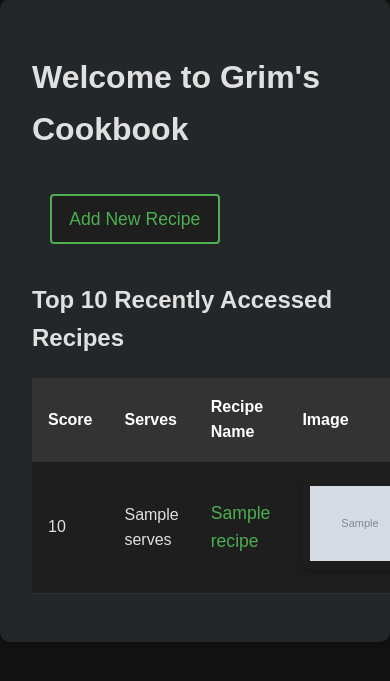
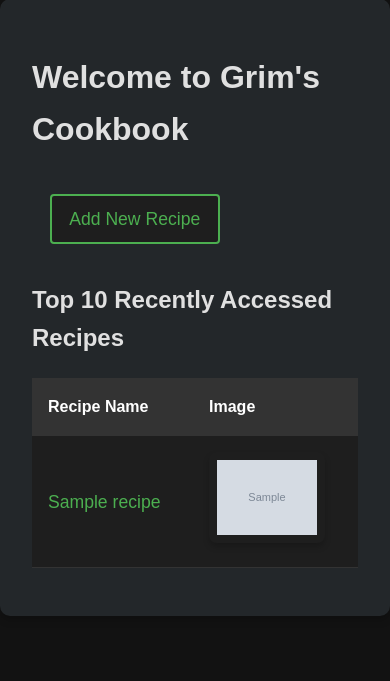
Before and after one commit to grimvoodoo/python-recipie-book, a Flask app: page / in a window 390 px wide; the page is wider, and only the part inside the window is pictured. Shown: the part 123-804 px from the top of that part. Run offline with Flask 3, Linux system fonts and the light colour scheme; grey boxes marked "Sample" are stand-in pictures; a database or web service that is not in the repository returns one stand-in record (values such as "Sample title").

Commit message:
AC - tweaked the styling so that the scores and serves columns are hidden on small screens

```diff
--- a/static/styles.css
+++ b/static/styles.css
@@ -306,3 +306,11 @@ footer {
 img {
   padding: 0.5em;
 }
+
+@media (max-width: 600px) {
+  /* Hide the entire "Score" and "Serves" columns on small screens */
+  .score-col,
+  .serves-col {
+    display: none;
+  }
+}
--- a/templates/index.html
+++ b/templates/index.html
@@ -7,8 +7,8 @@
   <table>
     <thead>
       <tr>
-        <th>Score</th>
-        <th>Serves</th>
+        <th class="score-col">Score</th>
+        <th class="serves-col">Serves</th>
         <th>Recipe Name</th>
         <th>Image</th>
       </tr>
@@ -16,8 +16,8 @@
     <tbody>
       {% for recipe in recipes %}
       <tr>
-        <td>{{ recipe.score }}</td>
-        <td>{{ recipe.serves }}</td>
+        <td class="score-col">{{ recipe.score }}</td>
+        <td class="serves-col">{{ recipe.serves }}</td>
         <td>
           <a href="{{ url_for('recipe', recipe_id=recipe['_id']) }}">
             {{ recipe.name }}
```
